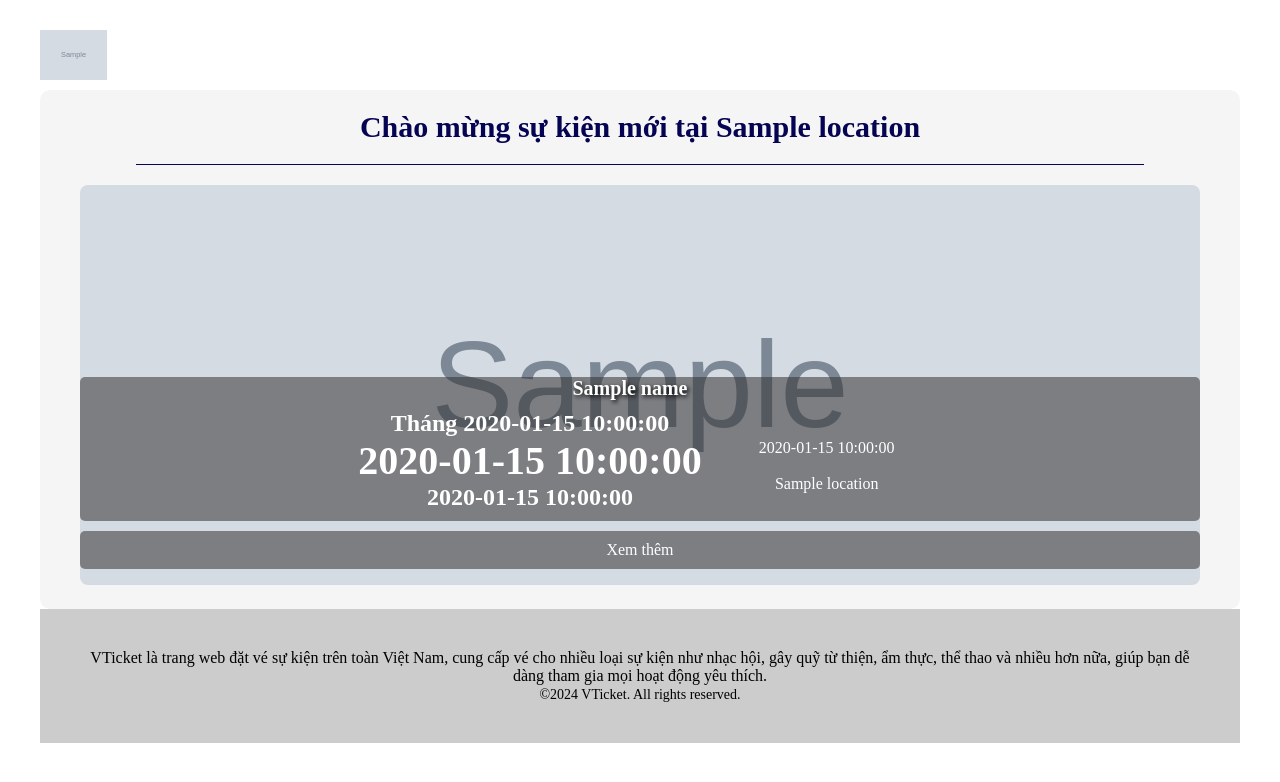
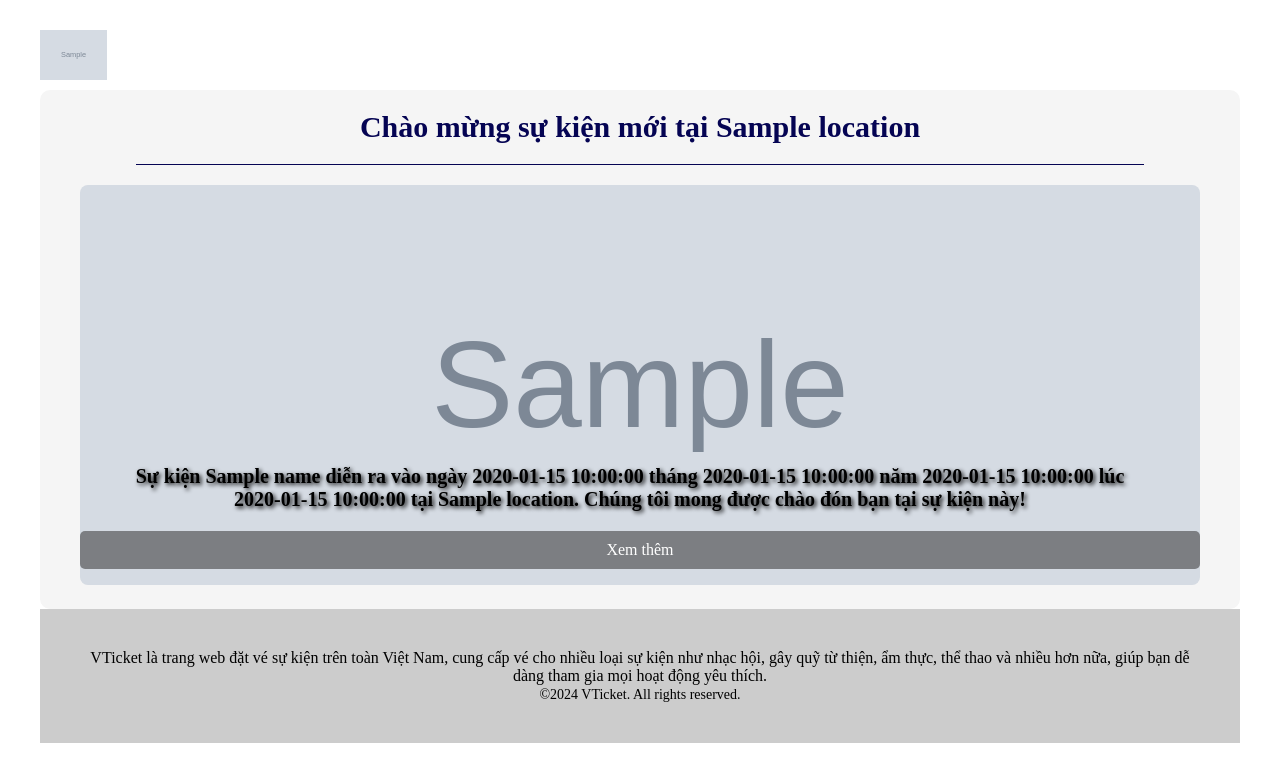
Before and after one commit to NguyenTrongThuan612/vticket-event-service, a Python web app: template vticket_app/templates/new_event.html in a window 1280 px wide. Shown: the top 782 px of the page. Run offline with Jinja, Linux system fonts and the light colour scheme; the template is opened without the code that fills it: most values are stand-ins (such as "Sample title", 1, 10 or a date in 2020); grey boxes marked "Sample" are stand-in pictures.

Commit message:
style: template new_event

```diff
--- a/vticket_app/templates/new_event.html
+++ b/vticket_app/templates/new_event.html
@@ -40,27 +40,27 @@
                                     <td align="center" style="position: absolute; bottom: 20px; width: 100%; margin: auto;">
                                         <table width="100%" cellpadding="0" cellspacing="0" border="0" style="display: flex; justify-content: space-between; align-items: center;width: 100%;">
                                             <tr style="display: flex; margin: auto; justify-content: center; width: 100%;">
-                                                <td style="margin: auto; background-color: rgba(51,51,51,.55); border-radius: 5px; padding: 0 40px 0 20px; width: 100%;">
-                                                    <h2 style="font-size: 20px; color: #fff; text-shadow: 2px 2px 4px #000000; width: 100%; text-align: center;">{{name}}</h2>
-                                                    <table cellpadding="0" cellspacing="0" border="0" style="display: flex; align-items: center;">
+                                                <td style="margin: auto; border-radius: 5px; padding: 0 40px 0 20px; width: 100%;">
+                                                    <h2 style="font-size: 20px; padding: 10px; color: #000; text-shadow: 2px 2px 4px #000000; width: 100%; text-align: center;">Sự kiện {{name}} diễn ra vào ngày {{start_date__day}} tháng {{start_date__month}} năm {{start_date__year}} lúc {{start_time}} tại {{location}}. Chúng tôi mong được chào đón bạn tại sự kiện này!</h2>
+                                                    <!-- <table cellpadding="0" cellspacing="0" border="0" style="display: flex; align-items: center;">
                                                         <tr style="display: flex; justify-content: center; align-items: center; width: 100%;">
                                                             <td style="padding: 10px 20px; text-align: center;">
                                                                 <span style="font-size: 24px; font-weight: 600; color: #fff;">Tháng {{start_date__month}}</span><br>
                                                                 <span style="font-size: 40px; font-weight: 600; color: #fff;">{{start_date__day}}</span><br>
                                                                 <span style="font-size: 24px; font-weight: 600; color: #fff;">{{start_date__year}}</span>
                                                             </td>
-                                                            <td style="padding-top:10px; text-align:center; display:flex; flex-direction: column; align-items: center; justify-content: center;">
-                                                                <span style="display: flex; align-items: center; justify-content: center; gap: 10px; width: 200px; font-size: 16px; color: #fff;">
+                                                            <td style="padding-top:10px; text-align:center; ">
+                                                                <span style="display: flex; gap: 10px; width: 200px; font-size: 16px; color: #fff;">
                                                                     <i class="fa fa-clock-o"></i>
                                                                     {{start_time}}
                                                                 </span><br>
-                                                                <span style="display: flex; align-items: center; justify-content: center; gap: 10px; width: 200px; font-size: 16px; color: #fff;">
+                                                                <span style="display: flex; gap: 10px; width: 200px; font-size: 16px; color: #fff;">
                                                                     <i class="fa fa-map-marker"></i>
                                                                     {{location}}
                                                                 </span>
                                                             </td>
                                                         </tr>
-                                                    </table>
+                                                    </table> -->
                                                 </td>
                                             </tr>
                                         </table>
```
